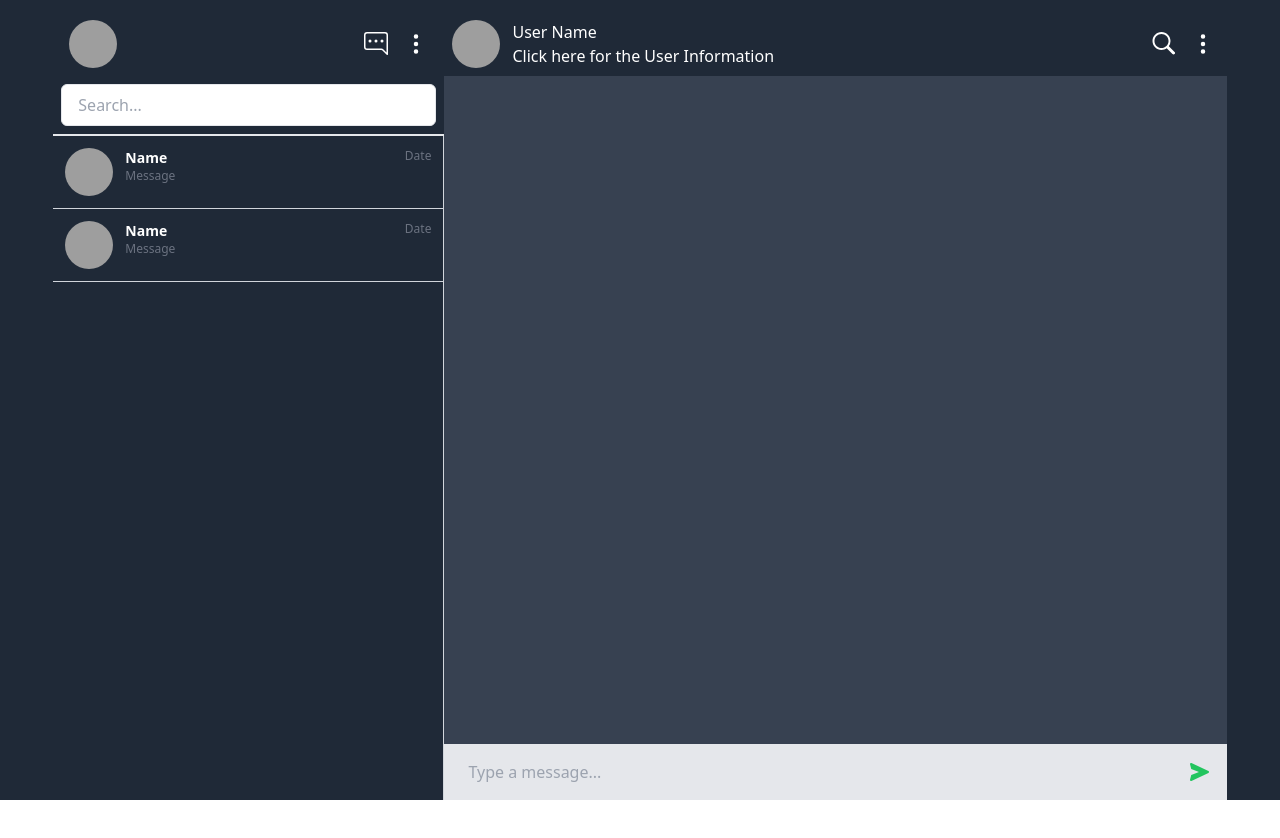
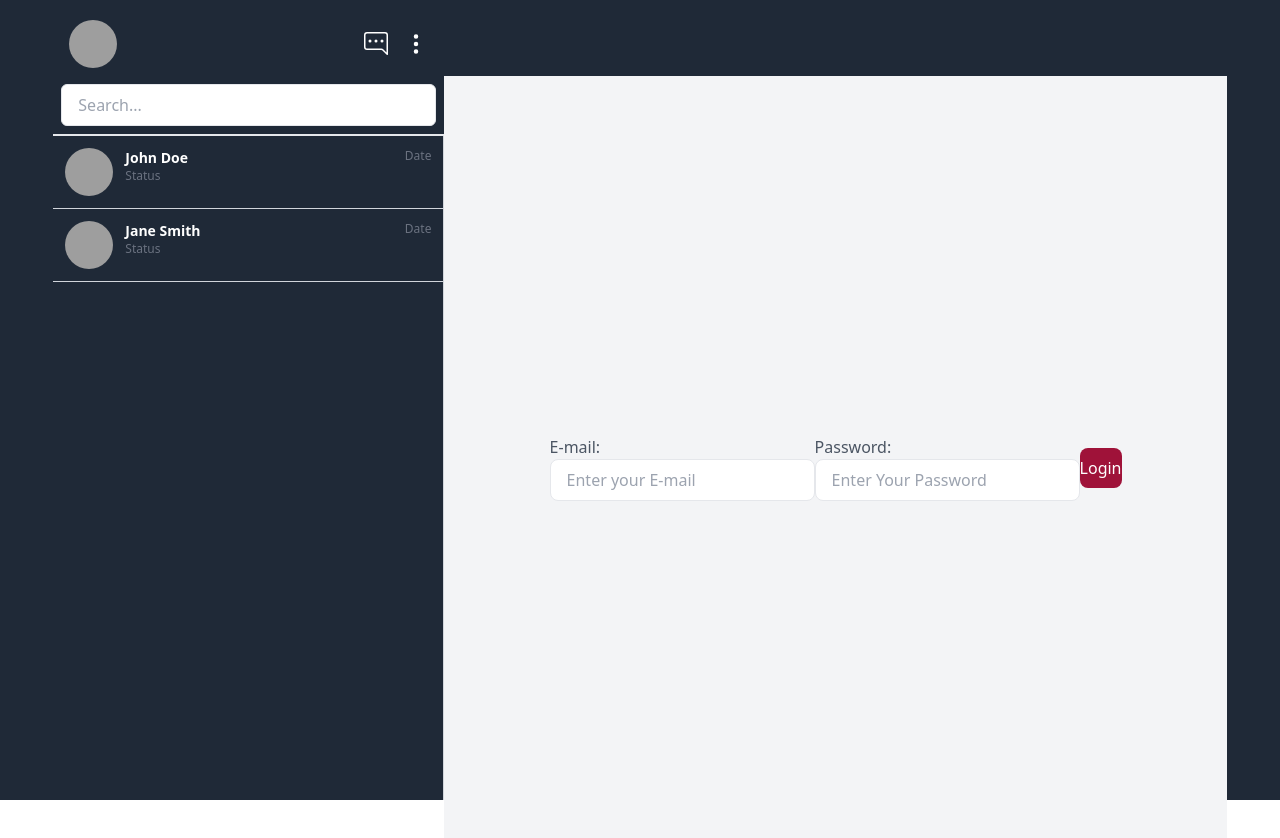
Before and after one commit to VectortheGreat/Whatsapp-Clone---React, a React (Vite) app: page / in a window 1280 px wide. Shown: the top 838 px of the page. Before the commit the page ends 800 px from the top, so only its background shows below. Built offline with nearby package versions, Linux system fonts and the light colour scheme; grey boxes are pictures that could not be loaded.

Commit message:
firebase setup but auth error

```diff
--- a/package.json
+++ b/package.json
@@ -11,6 +11,7 @@
   },
   "dependencies": {
     "@reduxjs/toolkit": "^1.9.6",
+    "firebase": "^10.4.0",
     "react": "^18.2.0",
     "react-dom": "^18.2.0",
     "react-icons": "^4.11.0",
--- /dev/null
+++ b/src/components/Left Bar/Users/UserCard.tsx
@@ -0,0 +1,22 @@
+const UserCard = ({ name }) => {
+  return (
+    <div>
+      <div className="flex p-3 border-b border-gray-300 hover:bg-gray-100 cursor-pointer">
+        <div className="w-12 h-12 rounded-full overflow-hidden">
+          <img
+            src="https://img.freepik.com/premium-vector/user-profile-icon-flat-style-member-avatar-vector-illustration-isolated-background-human-permission-sign-business-concept_157943-15752.jpg?w=740"
+            alt=""
+            className="w-full h-full object-cover"
+          />
+        </div>
+        <div className="ml-3">
+          <p className="text-sm font-semibold">{name}</p>
+          <p className="text-xs text-gray-500">Status</p>
+        </div>
+        <div className="ml-auto text-xs text-gray-500">Date</div>
+      </div>
+    </div>
+  );
+};
+
+export default UserCard;
--- /dev/null
+++ b/src/components/Left Bar/Users/Users.tsx
@@ -0,0 +1,34 @@
+import UserCard from "./UserCard";
+
+const Users = () => {
+  const users = [
+    {
+      id: "user-1",
+      avatar: "URL_TO_AVATAR_IMAGE_1",
+      name: "John Doe",
+      message: "Hello, how are you?",
+      time: "12:30 PM",
+    },
+    {
+      id: "user-2",
+      avatar: "URL_TO_AVATAR_IMAGE_2",
+      name: "Jane Smith",
+      message: "I'm good, thanks!",
+      time: "1:15 PM",
+    },
+  ];
+  console.log(users);
+  return (
+    <div>
+      <div className="border-r border-gray-300">
+        <div className="overflow-y-auto h-[calc(100vh-136px)]">
+          {users.map((user) => (
+            <UserCard key={user.id} name={user.name} />
+          ))}
+        </div>
+      </div>
+    </div>
+  );
+};
+
+export default Users;
--- /dev/null
+++ b/src/components/Right Bar/Auth/Login.tsx
@@ -0,0 +1,67 @@
+// import { initializeApp } from "firebase/app";
+// import { config } from "../../../config/config";
+// import { getAuth } from "firebase/auth";
+import { signInWithEmailAndPassword } from "firebase/auth/cordova";
+import { useState } from "react";
+
+const Login = ({ auth }) => {
+  //   const app = initializeApp(config.firebaseConfig);
+  //   const auth = getAuth(app);
+
+  const [email, setEmail] = useState("");
+  const [password, setPassword] = useState("");
+  console.log("email: ", email, " password: ", password);
+
+  const handleLogin = async () => {
+    try {
+      const userCredential = await signInWithEmailAndPassword(
+        auth,
+        email,
+        password
+      );
+      const user = userCredential.user;
+      console.log("Logged in as:", user.email);
+    } catch (error) {
+      console.error("Authentication failed:", error.message);
+    }
+  };
+
+  return (
+    <div className="min-h-screen flex items-center justify-center bg-gray-100 text-black">
+      <div className="mb-4">
+        <label htmlFor="email" className="block text-gray-600">
+          E-mail:
+        </label>
+        <input
+          type="email"
+          id="email"
+          className="w-full px-4 py-2 border rounded-lg focus:outline-none focus:border-blue-500"
+          placeholder="Enter your E-mail"
+          onChange={(e) => setEmail(e.target.value)}
+        />
+      </div>
+      <div className="mb-4">
+        <label htmlFor="password" className="block text-gray-600">
+          Password:
+        </label>
+        <input
+          type="password"
+          id="password"
+          className="w-full px-4 py-2 border rounded-lg focus:outline-none focus:border-blue-500"
+          placeholder="Enter Your Password"
+          onChange={(e) => setPassword(e.target.value)}
+        />
+      </div>
+      <div>
+        <button
+          className="w-full bg-rose-800 text-white py-2 rounded-lg hover:bg-rose-950 transition duration-300 mb-4"
+          onClick={handleLogin}
+        >
+          Login
+        </button>
+      </div>
+    </div>
+  );
+};
+
+export default Login;
--- /dev/null
+++ b/src/components/Right Bar/Chat/NoChat.tsx
@@ -0,0 +1,14 @@
+const NoChat = () => {
+  return (
+    <div className="flex flex-col items-center justify-center h-[calc(100vh-132px)]">
+      <img
+        src="/src/assets/wp-icon.png"
+        alt="Whatsapp Clone Image"
+        className="w-96 h-96 my-10"
+      />
+      <h1>Welcome Whatsapp Clone</h1>
+    </div>
+  );
+};
+
+export default NoChat;
--- /dev/null
+++ b/src/config/config.ts
@@ -0,0 +1,11 @@
+export const config = {
+  firebaseConfig: {
+    apiKey: "AIzaSyDU6Cj77ond7P7Qw2HhpxLYhaiUxdIV4T0",
+    authDomain: "whatsapp-clone-20e0a.firebaseapp.com",
+    projectId: "whatsapp-clone-20e0a",
+    storageBucket: "whatsapp-clone-20e0a.appspot.com",
+    messagingSenderId: "633814386791",
+    appId: "1:633814386791:web:554dd5115de1e846bb6cc2",
+    measurementId: "G-ZCV1M1CZ82",
+  },
+};
--- a/src/pages/Home.tsx
+++ b/src/pages/Home.tsx
@@ -1,25 +1,51 @@
+import { useState } from "react";
 import LeftHeader from "../components/Left Bar/LeftHeader";
 import Messages from "../components/Left Bar/Messages/MessageInbox";
 import SearchInput from "../components/Left Bar/SearchInput";
 import Chat from "../components/Right Bar/Chat/Chat";
 import ChatInput from "../components/Right Bar/Chat/ChatInput";
+import NoChat from "../components/Right Bar/Chat/NoChat";
 import RightHeader from "../components/Right Bar/RightHeader";
+import Users from "../components/Left Bar/Users/Users";
+import Login from "../components/Right Bar/Auth/Login";
+import { initializeApp } from "firebase/app";
+import { config } from "../config/config";
+import { getAuth } from "firebase/auth";
 
 const Home = () => {
+  const [chatMode, setchatMode] = useState<boolean>(false);
+  const [loginMode, setloginMode] = useState<boolean>(true);
+
+  const app = initializeApp(config.firebaseConfig);
+  const auth = getAuth(app);
   return (
     <div>
       <header className="grid grid-cols-12">
         <LeftHeader></LeftHeader>
-        <RightHeader></RightHeader>
+        {chatMode && <RightHeader></RightHeader>}
       </header>
       <section className="grid grid-cols-12">
         <div className="col-span-4">
           <SearchInput></SearchInput>
-          <Messages></Messages>
+          {chatMode ? (
+            <>
+              <Messages></Messages>
+            </>
+          ) : (
+            <Users></Users>
+          )}
         </div>
         <div className="col-span-8">
-          <Chat></Chat>
-          <ChatInput></ChatInput>
+          {loginMode ? (
+            <Login auth={auth}></Login>
+          ) : chatMode ? (
+            <>
+              <Chat></Chat>
+              <ChatInput></ChatInput>
+            </>
+          ) : (
+            <NoChat></NoChat>
+          )}
         </div>
       </section>
     </div>
--- a/src/redux/store.ts
+++ b/src/redux/store.ts
@@ -1,9 +1,11 @@
 import { configureStore } from "@reduxjs/toolkit";
 import messageSlice from "./messageSlice";
+import userSlice from "./userSlice";
 
 export const store = configureStore({
   reducer: {
     messageStore: messageSlice,
+    userStore: userSlice,
   },
 });
 
--- /dev/null
+++ b/src/redux/userSlice.ts
@@ -0,0 +1,15 @@
+import { createSlice } from "@reduxjs/toolkit";
+
+const initialState = {
+  users: [],
+};
+
+const userSlice = createSlice({
+  name: "user",
+  initialState,
+  reducers: {},
+});
+
+export const {} = userSlice.actions;
+
+export default userSlice.reducer;
```
Also changed, not shown: 1 other file (tests, documents, lock files or other folders).
